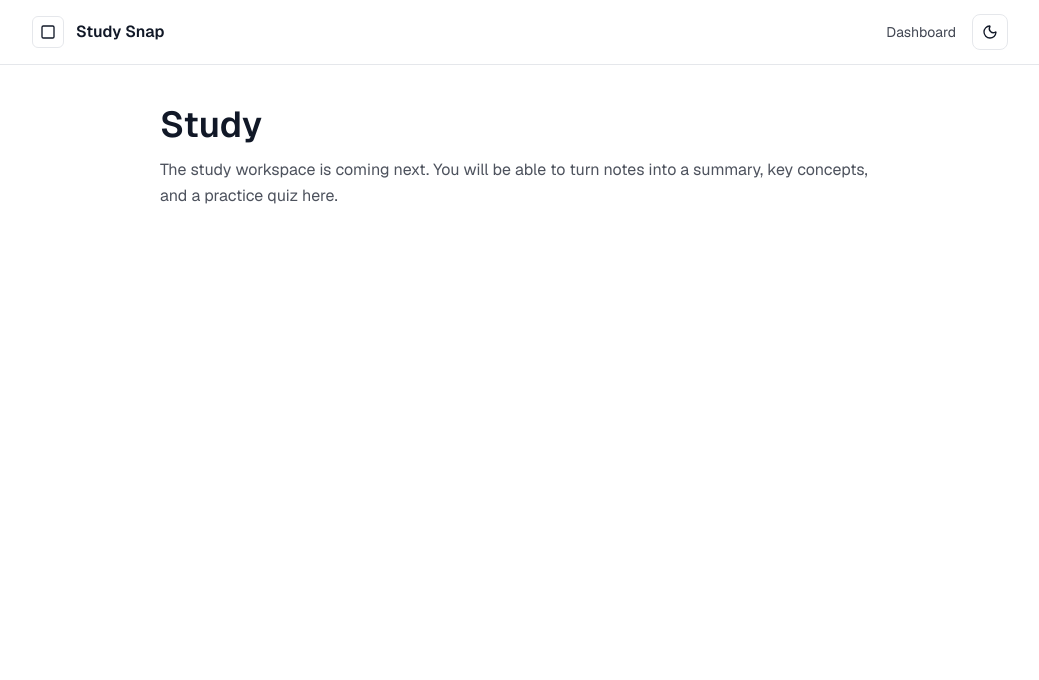
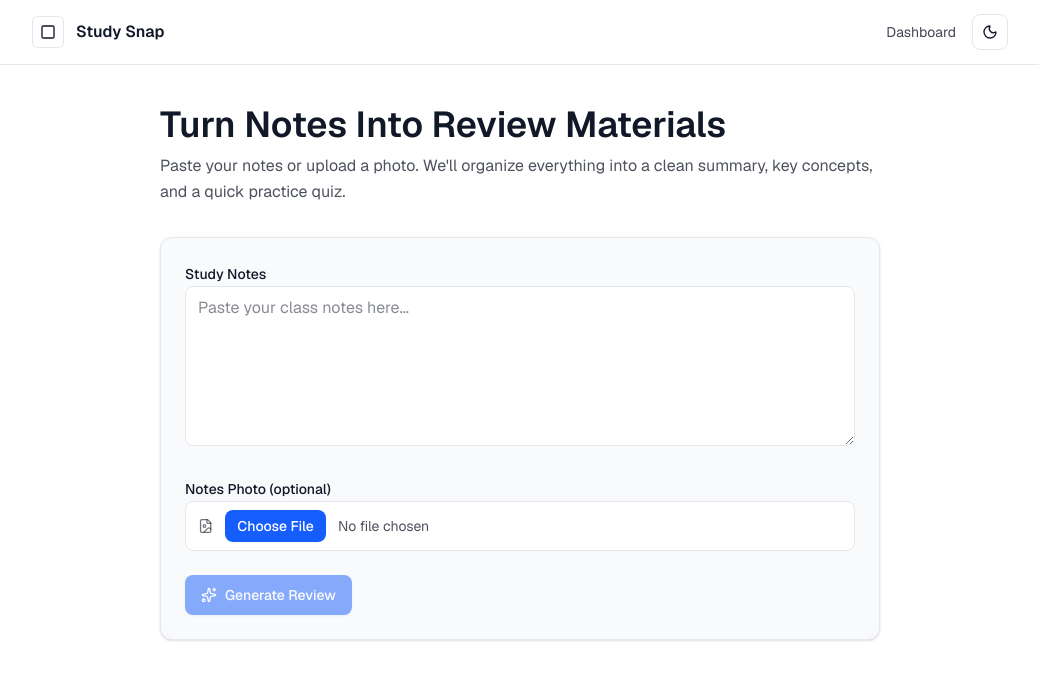
Before and after one commit to einarjohnlagera/study-snap, a Next.js app in the folder frontend/: page /study in a window 1280 px wide. Shown: the top 680 px of the page, without its empty margins (120-1159 px from the left). Built offline with nearby package versions, Linux system fonts and the light colour scheme.

Commit message:
feat: create study page

```diff
--- a/frontend/app/study/page.tsx
+++ b/frontend/app/study/page.tsx
@@ -1,13 +1,148 @@
+"use client";
+
+import { useMemo, useState } from "react";
+import { FileImage, Loader2, Sparkles } from "lucide-react";
+import { Button } from "@/components/ui/button";
+import { Card, CardDescription, CardTitle } from "@/components/ui/card";
+
 export default function StudyPage() {
+  const [notesText, setNotesText] = useState("");
+  const [imageFile, setImageFile] = useState<File | null>(null);
+  const [loading, setLoading] = useState(false);
+  const [hasResult, setHasResult] = useState(false);
+
+  const canGenerate = useMemo(
+    () => notesText.trim().length > 0 || imageFile !== null,
+    [imageFile, notesText],
+  );
+
+  const handleGenerateReview = async () => {
+    if (!canGenerate || loading) {
+      return;
+    }
+
+    setLoading(true);
+    setHasResult(false);
+
+    // Placeholder generation flow until API wiring is added.
+    await new Promise((resolve) => setTimeout(resolve, 1000));
+
+    setLoading(false);
+    setHasResult(true);
+  };
+
   return (
-    <main className="mx-auto w-full max-w-3xl px-6 py-10">
-      <h1 className="text-3xl font-semibold text-foreground md:text-4xl">
-        Study
-      </h1>
-      <p className="mt-3 text-base leading-relaxed text-foreground/75">
-        The study workspace is coming next. You will be able to turn notes into
-        a summary, key concepts, and a practice quiz here.
-      </p>
+    <main className="mx-auto w-full max-w-3xl space-y-8 px-6 py-10">
+      <section className="space-y-2">
+        <h1 className="text-3xl font-semibold text-foreground md:text-4xl">
+          Turn Notes Into Review Materials
+        </h1>
+        <p className="text-base leading-relaxed text-foreground/75">
+          Paste your notes or upload a photo. We&apos;ll organize everything
+          into a clean summary, key concepts, and a quick practice quiz.
+        </p>
+      </section>
+
+      <Card className="space-y-6">
+        <div className="space-y-2">
+          <label
+            htmlFor="study-notes"
+            className="text-sm font-medium text-foreground"
+          >
+            Study Notes
+          </label>
+          <textarea
+            id="study-notes"
+            value={notesText}
+            onChange={(event) => setNotesText(event.target.value)}
+            placeholder="Paste your class notes here..."
+            className="min-h-40 w-full rounded-lg border border-border bg-background px-3 py-2 text-base leading-relaxed text-foreground outline-none transition focus-visible:ring-2 focus-visible:ring-blue-600"
+          />
+        </div>
+
+        <div className="space-y-2">
+          <label
+            htmlFor="study-image"
+            className="text-sm font-medium text-foreground"
+          >
+            Notes Photo (optional)
+          </label>
+          <div className="flex items-center gap-3 rounded-lg border border-border bg-background px-3 py-2">
+            <FileImage className="h-4 w-4 text-foreground/60" />
+            <input
+              id="study-image"
+              type="file"
+              accept="image/png,image/jpeg,image/webp"
+              onChange={(event) => {
+                const file = event.target.files?.[0] ?? null;
+                setImageFile(file);
+              }}
+              className="w-full cursor-pointer text-sm text-foreground/75 file:mr-3 file:cursor-pointer file:rounded-lg file:border-0 file:bg-blue-600 file:px-3 file:py-1.5 file:text-sm file:font-medium file:text-white hover:file:bg-blue-700"
+            />
+          </div>
+          {imageFile ? (
+            <p className="text-sm text-foreground/70">Selected: {imageFile.name}</p>
+          ) : null}
+        </div>
+
+        <Button
+          type="button"
+          disabled={!canGenerate || loading}
+          onClick={handleGenerateReview}
+          className="w-full sm:w-auto"
+        >
+          {loading ? (
+            <>
+              <Loader2 className="mr-2 h-4 w-4 animate-spin" />
+              Generating review materials...
+            </>
+          ) : (
+            <>
+              <Sparkles className="mr-2 h-4 w-4" />
+              Generate Review
+            </>
+          )}
+        </Button>
+      </Card>
+
+      {hasResult ? (
+        <section className="space-y-4">
+          <h2 className="text-2xl font-semibold text-foreground">Review Set</h2>
+
+          <Card>
+            <CardTitle className="mb-2">Title</CardTitle>
+            <CardDescription>
+              Photosynthesis and Energy Conversion
+            </CardDescription>
+          </Card>
+
+          <Card>
+            <CardTitle className="mb-2">Summary</CardTitle>
+            <CardDescription>
+              These notes explain how plants convert light energy into chemical
+              energy. Chlorophyll in chloroplasts captures sunlight to power
+              reactions that create glucose and release oxygen.
+            </CardDescription>
+          </Card>
+
+          <Card>
+            <CardTitle className="mb-2">Key Concepts</CardTitle>
+            <ul className="list-disc space-y-2 pl-5 text-base leading-relaxed text-foreground/80">
+              <li>Role of chlorophyll and chloroplasts</li>
+              <li>Difference between light-dependent reactions and Calvin cycle</li>
+              <li>How glucose and oxygen are produced</li>
+            </ul>
+          </Card>
+
+          <Card className="border-emerald-500/40">
+            <CardTitle className="mb-2">Practice Quiz (placeholder)</CardTitle>
+            <CardDescription>
+              1) What is the main purpose of chlorophyll? 2) Which stage uses
+              carbon dioxide to produce sugars?
+            </CardDescription>
+          </Card>
+        </section>
+      ) : null}
     </main>
   );
 }
```
